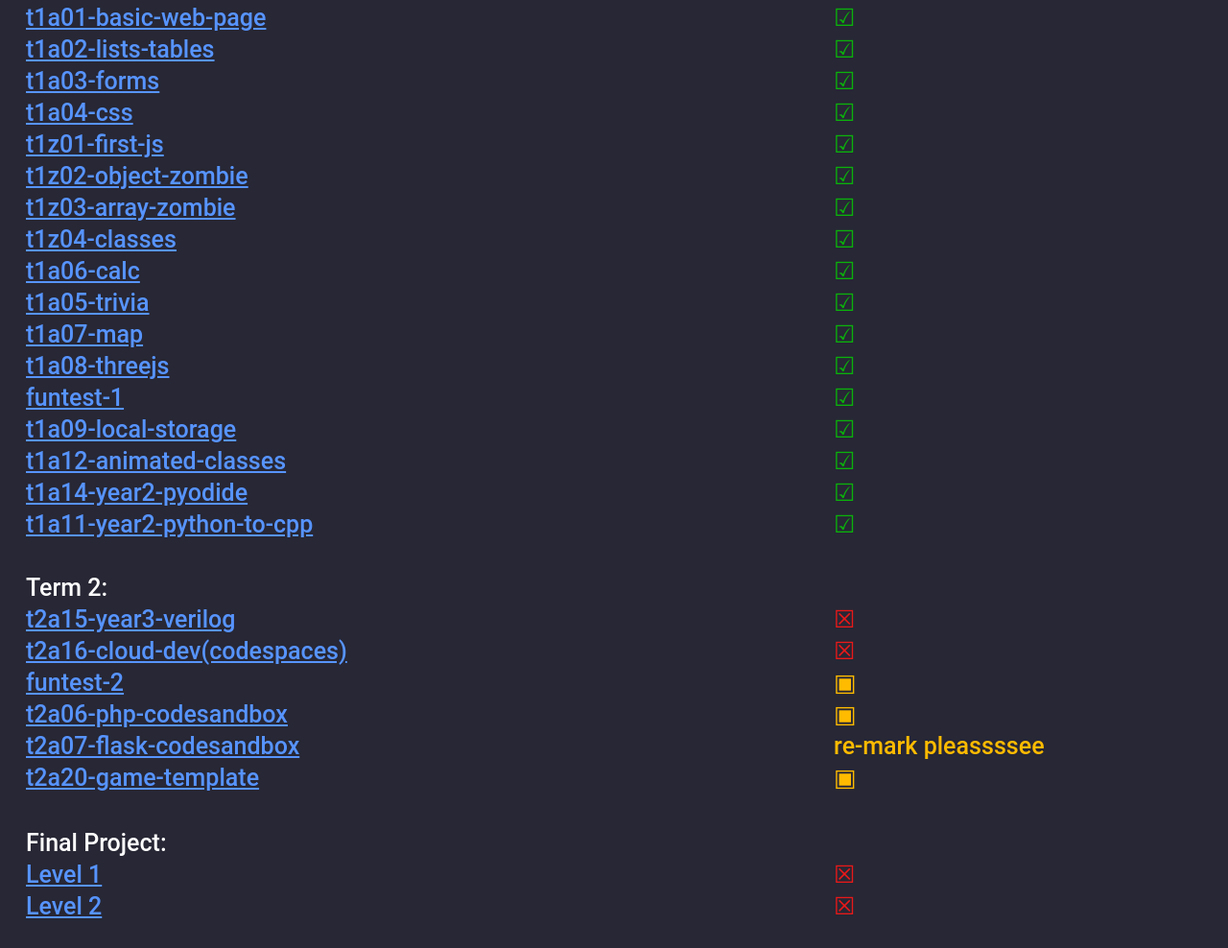
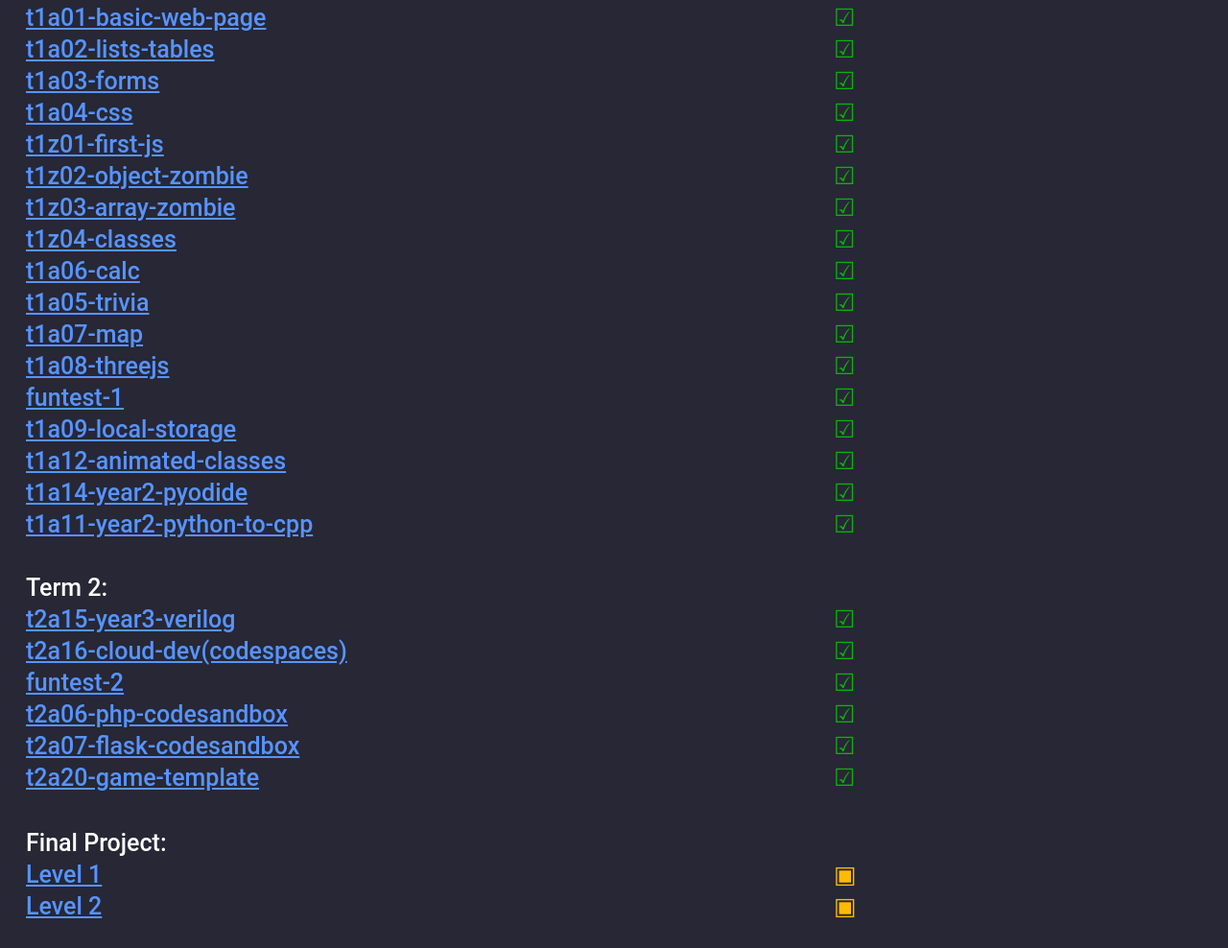
Before and after one commit to LukeMcRae7/GameDev12, a plain HTML site: page public/index.html in a window 1280 px wide. Shown: the part 366-1354 px from the top of the page at 96% size. Drawn offline with Linux system fonts and the light colour scheme.

Commit message:
Update index.html

```diff
--- a/public/index.html
+++ b/public/index.html
@@ -138,22 +138,22 @@ font-size: 25px
     <td><div></div></td>
   </tr>
                                   <td><a href="t2a15-verilog-luke.html">t2a15-year3-verilog</a></td>
-<td><div title="Incomplete" style="color: rgb(233, 25, 25)">☒</div></td>
+<td><div title="Marked" style="color: rgb(11, 177, 11)">☑</div></td>
   </tr>
                                     <td><a href="t2a16-codespaces-luke.html">t2a16-cloud-dev(codespaces)</a></td>
-<td><div title="Incomplete" style="color: rgb(233, 25, 25)">☒</div></td>
+<td><div title="Marked" style="color: rgb(11, 177, 11)">☑</div></td>
   </tr>
                           <td><a href="funtest2-Luke.html">funtest-2</a></td>
-<td><div title="Not Marked" style="color: rgb(255, 187, 0)">▣</div></td>
+<td><div title="Marked" style="color: rgb(11, 177, 11)">☑</div></td>
   </tr>
                             <td><a href="https://tf93tv-8080.csb.app/index.php">t2a06-php-codesandbox</a></td>
-<td><div title="Not Marked" style="color: rgb(255, 187, 0)">▣</div></td>
+<td><div title="Marked" style="color: rgb(11, 177, 11)">☑</div></td>
   </tr>
                               <td><a href="https://ffjffy-5000.csb.app/myFlask">t2a07-flask-codesandbox</a></td>
-<td><div title="Not Marked" style="color: rgb(255, 187, 0)">re-mark pleassssee</div></td>
+<td><div title="Marked" style="color: rgb(11, 177, 11)">☑</div></td>
   </tr>
                                 <td><a href="t2a20-game-template-luke">t2a20-game-template</a></td>
-<td><div title="Not Marked" style="color: rgb(255, 187, 0)">▣</div></td>
+<td><div title="Marked" style="color: rgb(11, 177, 11)">☑</div></td>
   </tr>
   <tr>
     <tr>
@@ -165,10 +165,10 @@ font-size: 25px
     <td><div></div></td>
   </tr>
                                   <td><a href="FinalGame/level1.html">Level 1</a></td>
-<td><div title="Incomplete" style="color: rgb(233, 25, 25)">☒</div></td>
+<td><div title="Not Marked" style="color: rgb(255, 187, 0)">▣</div></td>
   </tr>
                                   <td><a href="FinalGame/FinalGameLevel2/Luketale.html">Level 2</a></td>
-<td><div title="Incomplete" style="color: rgb(233, 25, 25)">☒</div></td>
+<td><div title="Not Marked" style="color: rgb(255, 187, 0)">▣</div></td>
   </tr>
   <tr>
 </tbody>
```
